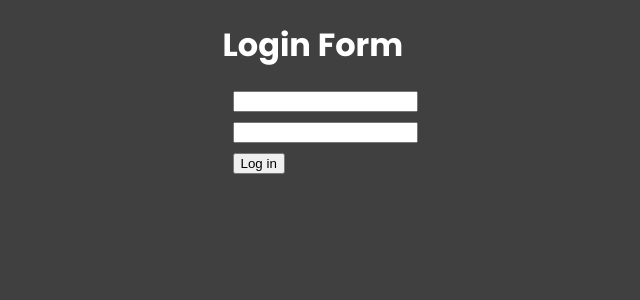
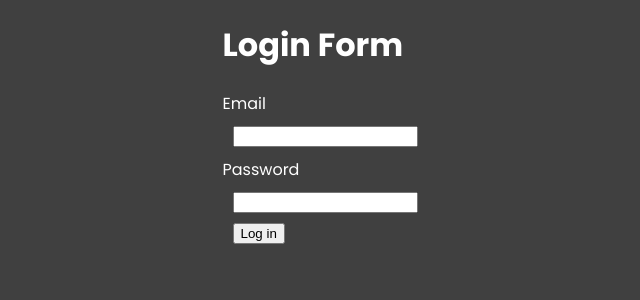
Before and after one commit to Janarththan4/Vue3_Basics, a Vue app in the folder vue-basics/: page / in a window 1280 px wide. Shown: the top 300 px of the page, without its empty margins (315-955 px from the left). Built offline with nearby package versions, Linux system fonts and the light colour scheme; the HTML template or start-up script is replaced by a standard one.

Commit message:
v-bind and props

```diff
--- a/vue-basics/src/components/CustomForm.vue
+++ b/vue-basics/src/components/CustomForm.vue
@@ -1,8 +1,8 @@
 <template>
   <form @submit.prevent="handleSubmit">
     <h1>{{ title }}</h1>
-    <custom-input type="text" v-model="email" />
-    <custom-input type="password" v-model="password" />
+    <custom-input type="text" v-bind:label="emailLabel"/>
+    <custom-input type="password" v-bind:label="passwordLabel"/>
     <button>Log in</button>
   </form>
 </template>
@@ -22,7 +22,7 @@ export default {
             email: '',
             password: '',
             emailLabel: 'Email',
-            passwordLabe: 'Password',
+            passwordLabel: 'Password',
         }
     },
     methods: {
--- a/vue-basics/src/components/CustomInput.vue
+++ b/vue-basics/src/components/CustomInput.vue
@@ -13,7 +13,9 @@ export default {
         return {
 
         }
-    }
+    },
+
+    props: ['label']
 }
 </script>
 
```
